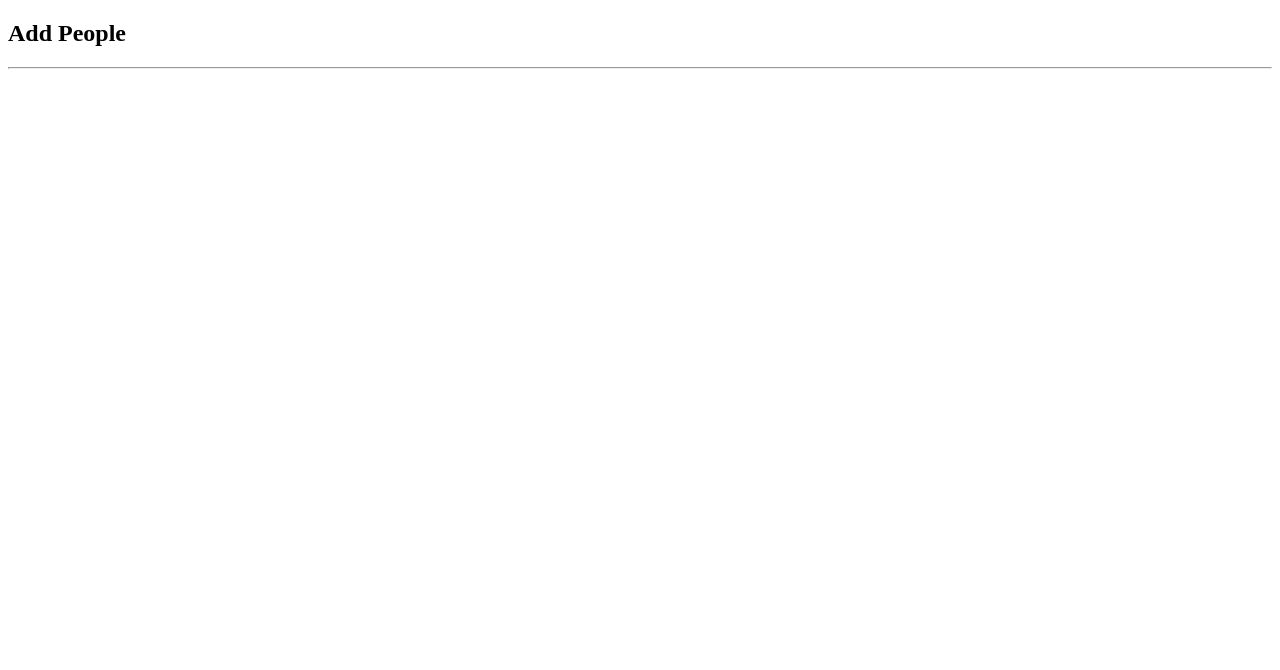
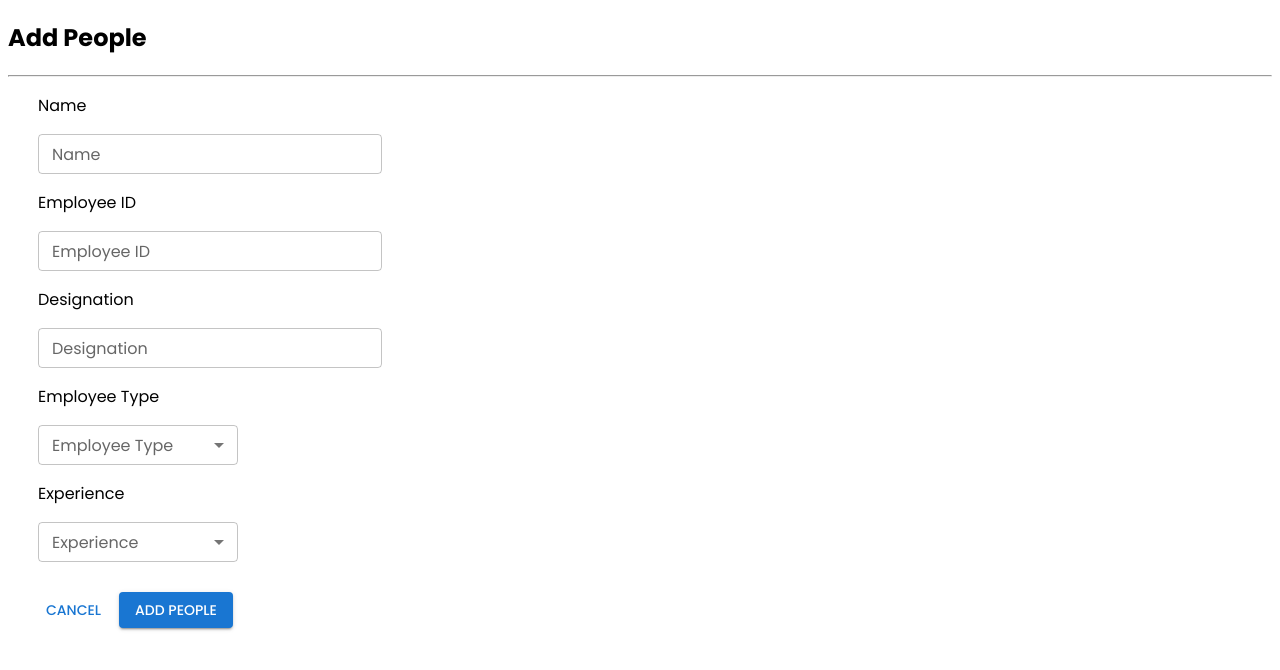
Before and after one commit to NamalTharindu97/employee_Management, a React (Create React App) app in the folder frontend/: page /form in a window 1280 px wide. Shown: the top 670 px of the page. Built offline with nearby package versions, Linux system fonts and the light colour scheme.

Commit message:
add formik and yup library

```diff
--- a/frontend/package.json
+++ b/frontend/package.json
@@ -12,11 +12,14 @@
 		"@testing-library/react": "^13.4.0",
 		"@testing-library/user-event": "^13.5.0",
 		"axios": "^1.4.0",
+		"formik": "^2.2.9",
 		"react": "^18.2.0",
 		"react-dom": "^18.2.0",
 		"react-router-dom": "^6.11.1",
 		"react-scripts": "5.0.1",
-		"web-vitals": "^2.1.4"
+		"react-toastify": "^9.1.2",
+		"web-vitals": "^2.1.4",
+		"yup": "^1.1.1"
 	},
 	"scripts": {
 		"start": "react-scripts start",
--- /dev/null
+++ b/frontend/src/components/Form.jsx
@@ -0,0 +1,197 @@
+import {
+	Button,
+	FormControl,
+	InputLabel,
+	MenuItem,
+	Select,
+	TextField,
+	ThemeProvider,
+	createTheme,
+} from "@mui/material";
+import React from "react";
+import { useFormik } from "formik";
+import * as Yup from "yup";
+import axios from "axios";
+import { ToastContainer, toast } from "react-toastify";
+import "react-toastify/dist/ReactToastify.css";
+
+const validationSchema = Yup.object().shape({
+	name: Yup.string().required("Name is required"),
+	employeeId: Yup.string().required("Employee ID is required"),
+	designation: Yup.string().required("Designation is required"),
+	employeeType: Yup.string().required("Employee Type is required"),
+	experience: Yup.string().required("Experience is required"),
+});
+
+const Form = () => {
+	const formik = useFormik({
+		initialValues: {
+			name: "",
+			employeeId: "",
+			designation: "",
+			employeeType: "",
+			experience: "",
+		},
+		validationSchema: validationSchema,
+
+		onSubmit: async (values) => {
+			try {
+				const response = await axios.post("/employees/", {
+					name: values.name,
+					employeeId: values.employeeId,
+					designation: values.designation,
+					employeeType: values.employeeType,
+					experience: values.experience,
+				});
+				if (response.status === 201) {
+					toast.success("Employee Created!", {
+						position: "top-center",
+						autoClose: 3000,
+						hideProgressBar: true,
+						closeOnClick: true,
+						pauseOnHover: true,
+						draggable: true,
+						progress: undefined,
+						theme: "dark",
+					});
+				} else {
+					console.log("employee not created");
+				}
+			} catch (error) {
+				console.log("Error creating employee: ", error);
+			}
+		},
+	});
+
+	const theme = createTheme({
+		typography: {
+			fontFamily: "Poppins, sans-serif",
+		},
+	});
+	return (
+		<ThemeProvider theme={theme}>
+			<div className="form">
+				<form onSubmit={formik.handleSubmit}>
+					<p>Name</p>
+					<TextField
+						id="name"
+						label="Name"
+						variant="outlined"
+						size="small"
+						value={formik.values.name}
+						onChange={formik.handleChange}
+						error={
+							formik.touched.name && Boolean(formik.errors.name)
+						}
+						helperText={formik.touched.name && formik.errors.name}
+					/>
+
+					<p>Employee ID</p>
+					<TextField
+						id="employeeId"
+						label="Employee ID"
+						variant="outlined"
+						size="small"
+						value={formik.values.employeeId}
+						onChange={formik.handleChange}
+						error={
+							formik.touched.employeeId &&
+							Boolean(formik.errors.employeeId)
+						}
+						helperText={
+							formik.touched.employeeId &&
+							formik.errors.employeeId
+						}
+					/>
+
+					<p>Designation</p>
+					<TextField
+						id="designation"
+						label="Designation"
+						variant="outlined"
+						size="small"
+						value={formik.values.designation}
+						onChange={formik.handleChange}
+						error={
+							formik.touched.designation &&
+							Boolean(formik.errors.designation)
+						}
+						helperText={
+							formik.touched.designation &&
+							formik.errors.designation
+						}
+					/>
+
+					<p>Employee Type</p>
+					<FormControl sx={{ m: 0, width: 200 }} size="small">
+						<InputLabel id="employee-type-label">
+							Employee Type
+						</InputLabel>
+						<Select
+							labelId="employee-type-label"
+							id="employeeType"
+							label="Employee Type"
+							name="employeeType"
+							value={formik.values.employeeType}
+							onChange={formik.handleChange}
+							onBlur={formik.handleBlur}
+							error={
+								formik.touched.employeeType &&
+								Boolean(formik.errors.employeeType)
+							}
+							helperText={
+								formik.touched.employeeType &&
+								formik.errors.employeeType
+							}
+						>
+							<MenuItem value="full-time">Full-time</MenuItem>
+							<MenuItem value="part-time">Part-time</MenuItem>
+							<MenuItem value="intern">Intern</MenuItem>
+						</Select>
+					</FormControl>
+
+					<p>Experience</p>
+					<FormControl sx={{ m: 0, width: 200 }} size="small">
+						<InputLabel id="experience-label">
+							Experience
+						</InputLabel>
+						<Select
+							labelId="experience-label"
+							id="experience"
+							label="Experience"
+							name="experience"
+							value={formik.values.experience}
+							onChange={formik.handleChange}
+							onBlur={formik.handleBlur}
+							error={
+								formik.touched.experience &&
+								Boolean(formik.errors.experience)
+							}
+							helperText={
+								formik.touched.experience &&
+								formik.errors.experience
+							}
+						>
+							<MenuItem value={0}>No experience</MenuItem>
+							<MenuItem value="1 Year">1 year</MenuItem>
+							<MenuItem value="2 Year">2 years</MenuItem>
+							<MenuItem value="3 Year">3 years</MenuItem>
+							<MenuItem value="4 Year">4 years</MenuItem>
+							<MenuItem value="5 Year">5 years or more</MenuItem>
+						</Select>
+					</FormControl>
+
+					<div className="btn-section">
+						<Button variant="text">cancel</Button>
+						<Button variant="contained" type="submit">
+							Add People
+						</Button>
+					</div>
+				</form>
+			</div>
+			<ToastContainer />
+		</ThemeProvider>
+	);
+};
+
+export default Form;
--- a/frontend/src/components/Grid.jsx
+++ b/frontend/src/components/Grid.jsx
@@ -1,10 +1,17 @@
 import React from "react";
 import Box from "@mui/material/Box";
 import { DataGrid } from "@mui/x-data-grid";
+import { ThemeProvider, createTheme } from "@mui/material";
 
 const Grid = ({ columns, empData }) => {
+	const theme = createTheme({
+		typography: {
+			fontFamily: "Poppins, sans-serif",
+		},
+	});
+
 	return (
-		<>
+		<ThemeProvider theme={theme}>
 			<div className="form-style">
 				<Box sx={{ height: 400, width: "90%" }}>
 					<DataGrid
@@ -16,7 +23,7 @@ const Grid = ({ columns, empData }) => {
 					/>
 				</Box>
 			</div>
-		</>
+		</ThemeProvider>
 	);
 };
 
--- a/frontend/src/index.css
+++ b/frontend/src/index.css
@@ -72,6 +72,10 @@
 	--Castoro: "Castoro Titling", sans-serif;
 }
 
+body {
+	font-family: "Poppins", sans-serif;
+}
+
 .update-button {
 	background-color: var(--LightGreen1);
 	color: white;
@@ -101,3 +105,13 @@
 	gap: 10px;
 	margin: 20px;
 }
+
+.btn-section {
+	display: flex;
+	gap: 10px;
+	margin-top: 30px;
+}
+
+.form {
+	margin-left: 30px;
+}
--- a/frontend/src/pages/EmployeeForm.jsx
+++ b/frontend/src/pages/EmployeeForm.jsx
@@ -1,10 +1,14 @@
 import React from "react";
+import Form from "../components/Form";
 
 const EmployeeForm = () => {
 	return (
 		<div>
 			<h2>Add People</h2>
 			<hr />
+			<div>
+				<Form />
+			</div>
 		</div>
 	);
 };
--- a/frontend/src/pages/EmployeeSummery.jsx
+++ b/frontend/src/pages/EmployeeSummery.jsx
@@ -101,6 +101,7 @@ const EmployeeSummery = () => {
 				<div>
 					<FormControl
 						sx={{ m: 0, width: 200, margin: 0, padding: 0 }}
+						size="small"
 					>
 						<InputLabel id="demo-simple-select-label">
 							Employee Types
```
Also changed, not shown: 1 other file (tests, documents, lock files or other folders).
